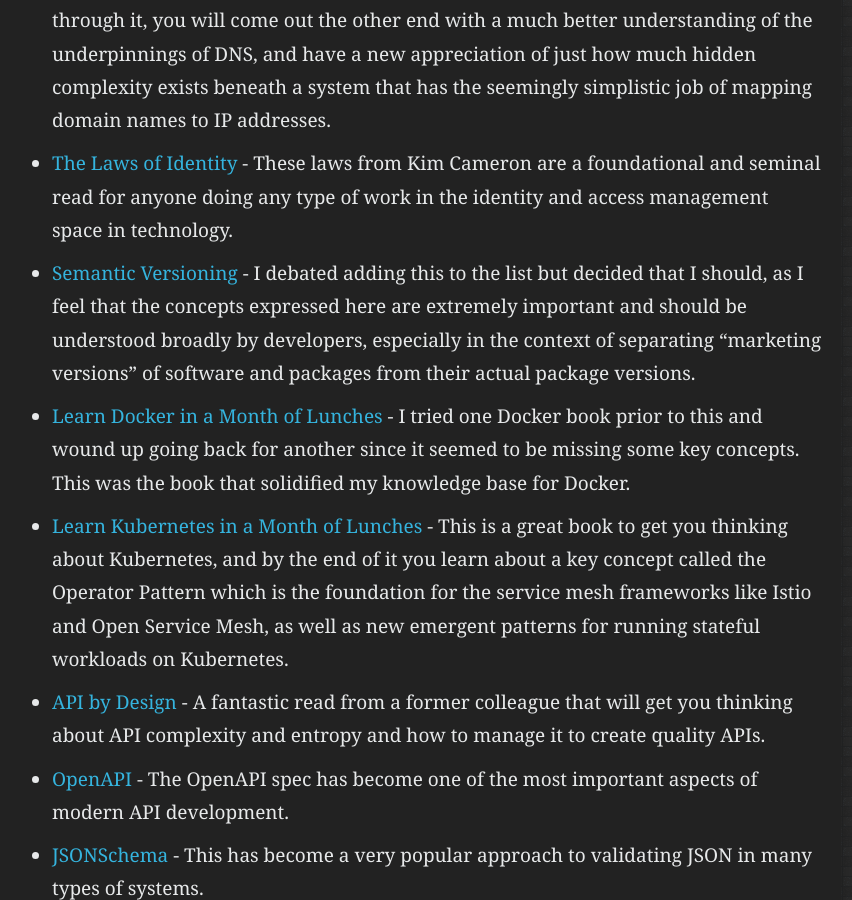
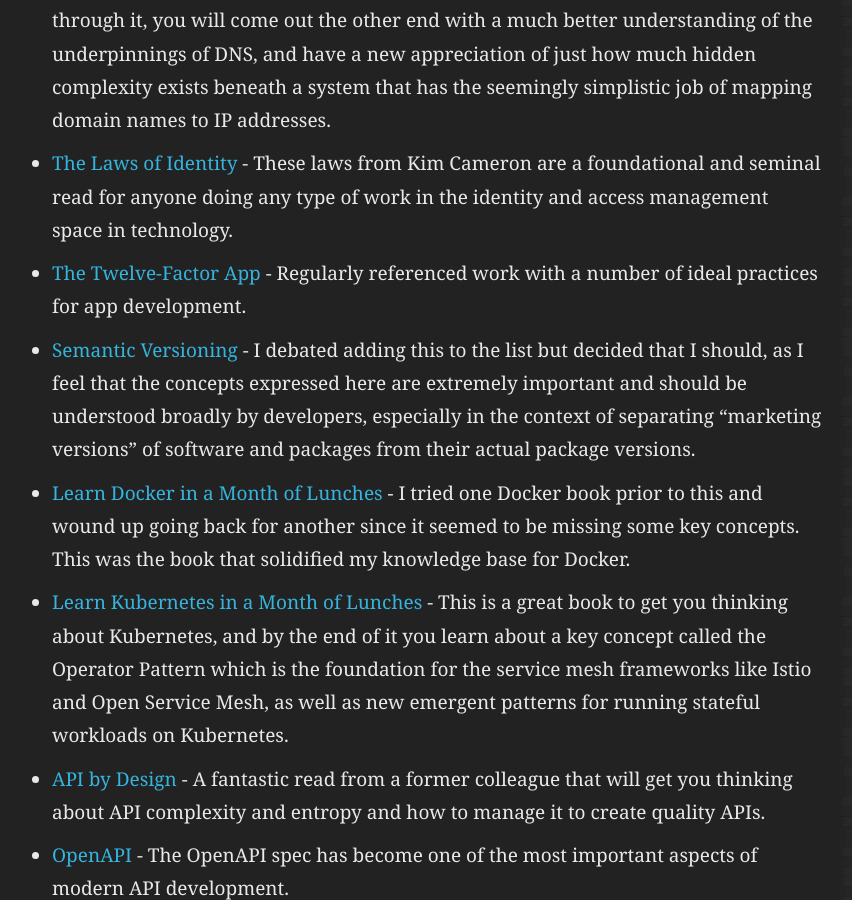
Before and after one commit to ryanspletzer/ryanspletzer.github.io, a Jekyll site: the page built from linkfarm.md, in a window 1280 px wide and 900 px high, scrolled down 5584 px. Shown: the whole window, without its empty margins (77-929 px from the left). Built offline with Jekyll 4.4.1, drawn with Linux system fonts in a browser that asks for light colours.

Commit message:
Add Twelve-Factor App to linkfarm

```diff
--- a/linkfarm.md
+++ b/linkfarm.md
@@ -204,6 +204,9 @@ I've read them:
 * [The Laws of Identity](https://www.identityblog.com/?p=352) - These laws from Kim Cameron are a foundational and
   seminal read for anyone doing any type of work in the identity and access management space in technology.
 
+* [The Twelve-Factor App](https://12factor.net/) - Regularly referenced work with a number of ideal practices for app
+  development.
+
 * [Semantic Versioning](https://semver.org) - I debated adding this to the list but decided that I should, as I feel
   that the concepts expressed here are extremely important and should be understood broadly by developers, especially in
   the context of separating "marketing versions" of software and packages from their actual package versions.
```
